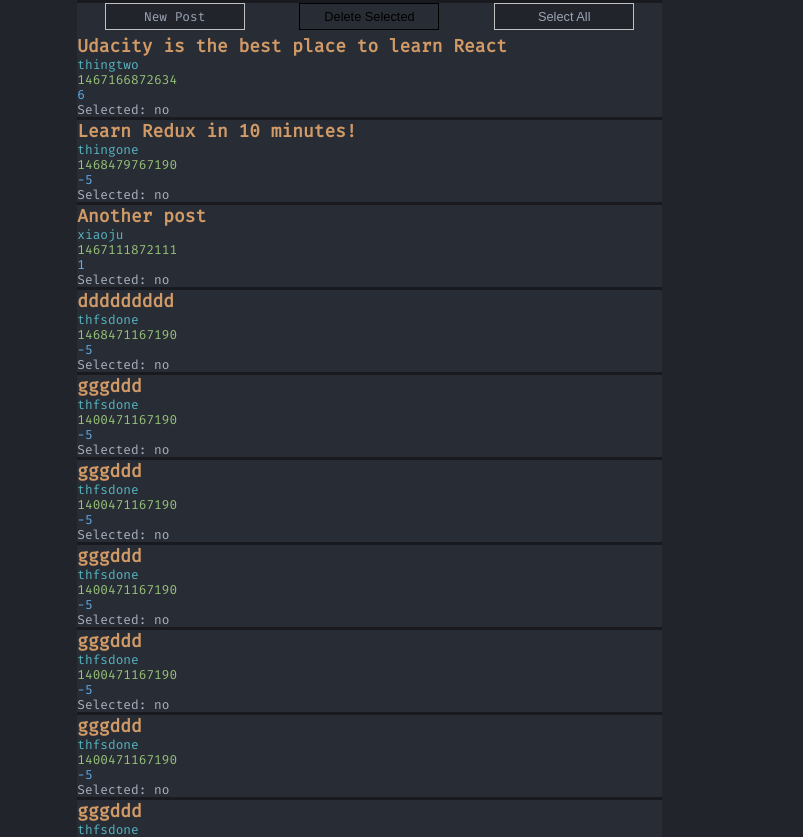
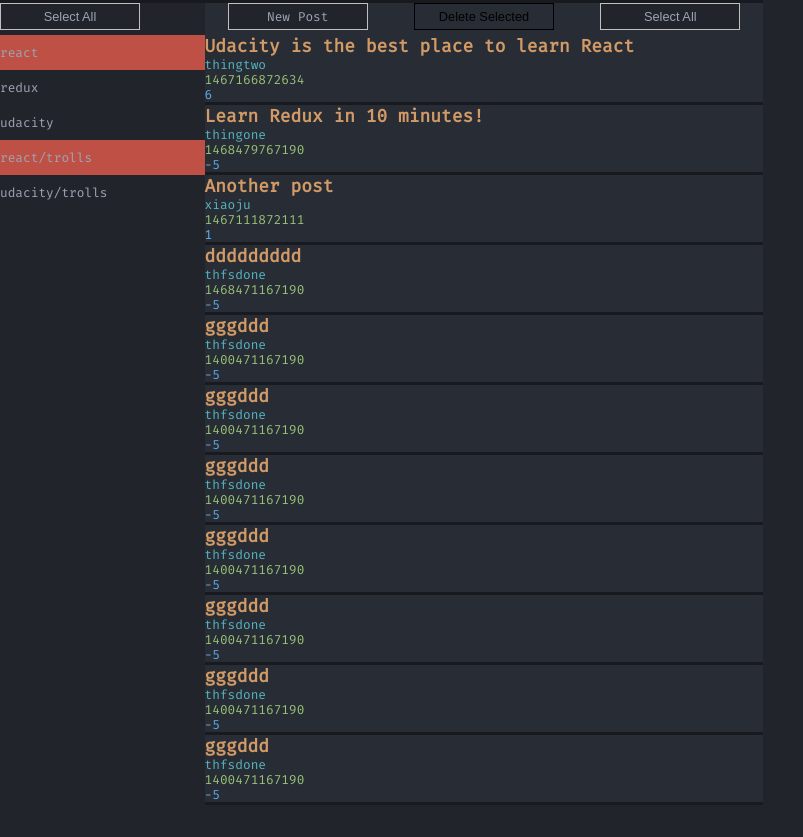
Before and after one commit to xiaoju/react_nd-02b, a React (Create React App) app: page /1/1 in a window 1280 px wide. Shown: the top 837 px of the page, without its empty margins (0-803 px from the left). After the commit the page ends 805 px from the top, so only its background shows below. Built offline with nearby package versions, Linux system fonts and the light colour scheme.

Commit message:
feat: categories panel

```diff
--- a/src/actions/index.js
+++ b/src/actions/index.js
@@ -5,6 +5,13 @@
 export const SELECT_POST = 'SELECT_POST'
 export const SELECT_ALL_POST = 'SELECT_ALL_POST'
 export const SELECT_NONE_POST = 'SELECT_NONE_POST'
+
+
+export const FETCH_CATEGORY = 'FETCH_CATEGORY'
+
+export const SELECT_CATEGORY = 'SELECT_CATEGORY'
+export const SELECT_ALL_CATEGORY ='SELECT_ALL_CATEGORY'
+export const SELECT_NONE_CATEGORY = 'SELECT_NONE_CATEGORY'
 
 export function fetchPost(){
   return {
@@ -33,10 +40,10 @@
   }
 }
 
-export function selectPost(postId){
+export function selectPost(id){
   return {
     type: SELECT_POST,
-    postId
+    id
   }
 }
 
@@ -51,3 +58,28 @@
     type: SELECT_NONE_POST
   }
 }
+
+export function fetchCategory(){
+  return {
+    type: FETCH_CATEGORY
+  }
+}
+
+export function selectCategory(id){
+  return {
+    type: SELECT_CATEGORY,
+    id
+  }
+}
+
+export function selectAllCategory(){
+  return {
+    type: SELECT_ALL_CATEGORY
+  }
+}
+
+export function selectNoneCategory(){
+  return {
+    type: SELECT_NONE_CATEGORY
+  }
+}
--- a/src/components/Categories.js
+++ b/src/components/Categories.js
@@ -1,8 +1,37 @@
-import React from 'react'
+import React, { Component } from 'react'
+import { connect } from 'react-redux'
+import { selectCategory } from '../actions/index'
+import { bindActionCreators } from 'redux'
+import { withRouter } from 'react-router-dom'
 
-const Categories = () => (
-  <div>
-  </div>
-)
+class Categories extends Component {
 
-export default Categories
+  render() {
+    return (
+      <div className='.categories'>
+        {this.props.Categories.allIds.map((id)=>(
+          <div
+            key={id}
+            onClick={()=> this.props.selectCategory(this.props.Categories.perId[id].id)}
+            className={'category ' + (this.props.Categories.SelectedIds.includes(id) ? 'selected' : 'unselected') } >
+            <div className='path'>{this.props.Categories.perId[id].path}</div>
+            {/* <div className='name'>{this.props.Categories.perId[id].name}</div> */}
+          </div>
+        ))
+        }
+      </div>
+    )
+  }
+}
+
+function mapStateToProps(state) {
+  return {
+    Categories: state.Categories
+  }
+}
+
+function mapDispatchToProps(dispatch){
+  return bindActionCreators({ selectCategory: selectCategory}, dispatch)
+}
+
+export default withRouter(connect(mapStateToProps, mapDispatchToProps)(Categories))
--- a/src/components/FilterToolbar.js
+++ b/src/components/FilterToolbar.js
@@ -1,8 +1,64 @@
-import React from 'react'
+import React, { Component } from 'react'
+import { connect } from 'react-redux'
+import { bindActionCreators } from 'redux'
+import {selectNoneCategory, selectAllCategory } from '../actions/index'
+import { withRouter, Link } from 'react-router-dom'
 
-const FilterToolbar = () => (
-  <div>
-  </div>
-)
 
-export default FilterToolbar
+class FilterToolbar extends Component {
+
+  constructor(props) {
+    super(props)
+    this.selectButton = this.selectButton.bind(this)
+  }
+
+  selectButton() {
+    switch (this.props.allIds.length) {
+      case 0:
+        return (
+        <button
+          className="button inactive_button">
+          Select All
+        </button>)
+      case this.props.SelectedIds.length:
+        return (
+        <button
+          onClick={this.props.selectNoneCategory}
+          className="button">
+          Select None
+        </button>)
+      default:
+        return (
+        <button
+          onClick={this.props.selectAllCategory}
+          className="button">
+          Select All
+        </button>)
+    }
+  }
+
+  render() {
+    return (
+      <div className='FilterToolbar'>
+        {this.selectButton()}
+      </div>
+    )
+  }
+}
+
+function mapStateToProps(state) {
+  return {
+    SelectedIds: state.Categories.SelectedIds,
+    allIds: state.Categories.allIds
+  };
+}
+
+function mapDispatchToProps(dispatch){
+  return bindActionCreators({
+     selectNoneCategory: selectNoneCategory,
+     selectAllCategory: selectAllCategory
+   },
+  dispatch)
+}
+
+export default withRouter(connect(mapStateToProps, mapDispatchToProps)(FilterToolbar));
--- a/src/components/List.js
+++ b/src/components/List.js
@@ -13,12 +13,11 @@
           <div
             key={id}
             onClick={()=> this.props.selectPost(this.props.Posts.perId[id].id)}
-            className='post' >
+            className={'post ' + (this.props.Posts.SelectedIds.includes(id) ? 'selected' : 'unselected') } >
             <div className='title'>{this.props.Posts.perId[id].title}</div>
             <div className='author'>{this.props.Posts.perId[id].author}</div>
             <div className='timeStamp'>{this.props.Posts.perId[id].timestamp}</div>
             <div className='voteScore'>{this.props.Posts.perId[id].voteScore}</div>
-            <div> Selected: { this.props.Posts.SelectedIds.includes(id) ? 'yes' : 'no'}</div>
           </div>
         ))
         }
@@ -30,7 +29,7 @@
 function mapStateToProps(state) {
   return {
     Posts: state.Posts
-  };
+  }
 }
 
 function mapDispatchToProps(dispatch){
--- a/src/components/MainPage.js
+++ b/src/components/MainPage.js
@@ -13,9 +13,10 @@
 const MainPage = () => (
   <div className = 'mainPage'>
     <div className = 'filterContainer'>
+      <FilterToolbar />
       <Categories />
       <SearchBar />
-      <FilterToolbar />
+
     </div>
     <div className = 'listContainer'>
       <ListToolbar />
--- a/src/css/App.css
+++ b/src/css/App.css
@@ -41,9 +41,9 @@
   flex-shrink: 1;
   background-color: rgb(33, 37, 43);
   color: rgb(157, 165, 180);
-  /*border-top-color: rgb(24, 26, 31);
-  border-style: solid;
-  border-width: medium;*/
+  border-top-color: rgb(24, 26, 31);
+  border-top-style: solid;
+  border-top-width: medium;
 }
 
 .listContainer {
@@ -52,12 +52,14 @@
   flex-shrink: 2;
   background-color: rgb(40, 44, 52);
   color: rgb(171, 178, 191);
+
+  /* below mostly useful when screen is very narrow, to separate categories from posts */
   border-top-color: rgb(24, 26, 31);
   border-top-style: solid;
   border-top-width: medium;
 }
 
-/* BUG listToolbar buttons get scrolled away, and I want them at bottom! */
+/* BUG listToolbar buttons get scrolled away, and also I want them at bottom! */
   .listToolbar {
     order: 3;
     display: flex;
@@ -88,6 +90,34 @@
 
 /* filterContainer - - - - - - - - - - - - - - - - - - - - - -*/
 
+.filterToolbar {
+  order: 3;
+  display: flex;
+  flex-flow: row wrap;
+  justify-content: space-between;
+}
+
+.filterSortbar {
+  order: 1;
+}
+
+.categories {
+  order: 2;
+}
+
+.category {
+  padding-top: 10px;
+  padding-bottom: 10px;
+}
+
+.path {
+
+}
+
+.name {
+
+}
+
 /* listContainer - - - - - - - - - - - - - - - - - - - - - - -*/
 
 /*.listTop {
@@ -96,33 +126,6 @@
   justify-content: flex-start;
 }*/
 
-
-
-/* detailsContainer - - - - - - - - - - - - - - - - - - - - - */
-
-.postDetails {
-    background-color: rgb(33, 37, 43);
-    color: rgb(157, 165, 180);
-    order: 10;
-    border-top-color: rgb(24, 26, 31);
-    border-top-style: solid;
-    border-top-width: medium;
-}
-
-.comments {
-  order: 20;
-  background-color: rgb(33, 37, 43);
-  color: rgb(157, 165, 180);
-  border-top-color: rgb(24, 26, 31);
-  border-top-style: solid;
-  border-top-width: medium;
-}
-
-/* - - - - - - - - - - - - - - - - - - - - - - - - - - - - - - - */
-
-.settings {
-  background-color: purple;
-}
 
 .post{
   border-bottom-color: rgb(24, 26, 31);
@@ -172,7 +175,7 @@
 }
 
 .linkButton {
-    width: 118px !important;    /* otherwise the Link button is wide than the normal button! */
+    width: 118px !important;    /* otherwise the Link button is wider than the normal button! */
 }
 
 .button:focus {       /* look of the button when navigating with keyboard */
@@ -186,6 +189,47 @@
   border-color: black;
 }
 
+/* detailsContainer - - - - - - - - - - - - - - - - - - - - - */
+
+.postDetails {
+    background-color: rgb(33, 37, 43);
+    color: rgb(157, 165, 180);
+    order: 10;
+    border-top-color: rgb(24, 26, 31);
+    border-top-style: solid;
+    border-top-width: medium;
+}
+
+.comments {
+  order: 20;
+  background-color: rgb(33, 37, 43);
+  color: rgb(157, 165, 180);
+  border-top-color: rgb(24, 26, 31);
+  border-top-style: solid;
+  border-top-width: medium;
+}
+
+/* - - - - - - - - - - - - - - - - - - - - - - - - - - - - - - - */
+
+.settings {
+  background-color: purple;
+}
+
+/*.unselected {
+  background-color: rgb(33, 37, 43);
+}
+
+.blue {
+  background-color: blue;
+}*/
+
+.selected {
+  background-color: rgb(190, 80, 70);
+}
+
+.unselected {
+
+}
 
 /*color: rgb(190, 80, 70);    rouge bordeaux
 rgb(152, 195, 121)          vert des strings
--- /dev/null
+++ b/src/reducers/categoryReducer.js
@@ -0,0 +1,69 @@
+import {
+  FETCH_CATEGORY,
+
+  SELECT_CATEGORY,
+  SELECT_ALL_CATEGORY,
+  SELECT_NONE_CATEGORY
+} from '../actions'
+
+const Dummy = {
+  'perId': {
+    'eradaaaaaaaaaaaesd': { 'id': 'eradaaaaaaaaaaaesd', 'name': 'react', 'path': 'react'},
+    'eradbbbbbbbbbbbesd': { 'id': 'eradbbbbbbbbbbbesd', 'name': 'redux', 'path': 'redux'},
+    'eradcccccccccccesd': { 'id': 'eradcccccccccccesd', 'name': 'udacity', 'path': 'udacity'},
+    'eraddddddddddddesd': { 'id': 'eraddddddddddddesd', 'name': 'trolls', 'path': 'react/trolls'},
+    'eraeeeeeeeeeeeeesd': { 'id': 'eraeeeeeeeeeeeeesd', 'name': 'trolls', 'path': 'udacity/trolls'}
+  },
+  'allIds': [
+    'eradaaaaaaaaaaaesd',
+    'eradbbbbbbbbbbbesd',
+    'eradcccccccccccesd',
+    'eraddddddddddddesd',
+    'eraeeeeeeeeeeeeesd'
+  ],
+  'SelectedIds': ['eradaaaaaaaaaaaesd', 'eraddddddddddddesd']
+}
+
+const Empty = {
+  'perId': {},
+  'allIds': [],
+  'SelectedIds': []
+}
+
+const categoryReducer = (state = Dummy, action) => {
+  switch (action.type) {
+
+    case FETCH_CATEGORY:
+      return Dummy
+
+    case SELECT_CATEGORY:
+      if (state.SelectedIds.includes(action.id)) {
+        return {
+          ...state,
+          SelectedIds: state.SelectedIds.filter((id)=>(id !== action.id))
+        }
+      } else {
+        return {
+          ...state,
+          SelectedIds: state.SelectedIds.concat(action.id)
+        }
+      }
+
+    case SELECT_NONE_CATEGORY:
+      return {
+        ...state,
+        SelectedIds: []
+      }
+
+    case SELECT_ALL_CATEGORY:
+      return {
+        ...state,
+        SelectedIds: state.allIds
+      }
+
+    default:
+      return state
+  }
+}
+
+export default categoryReducer
--- a/src/reducers/index.js
+++ b/src/reducers/index.js
@@ -1,9 +1,11 @@
 import { combineReducers } from 'redux'
 import { reducer as formReducer } from 'redux-form'
 import listReducer from './listReducer'
+import categoryReducer from './categoryReducer'
 
 const appReducer = combineReducers({
   Posts: listReducer,
+  Categories: categoryReducer,
   form: formReducer
 })
 
--- a/src/reducers/listReducer.js
+++ b/src/reducers/listReducer.js
@@ -183,15 +183,15 @@
     case SELECT_POST:
       // a toggle function: if postId belongs to array, then remove it, otherwise adds it.
       // console.log(state)
-      if (state.SelectedIds.includes(action.postId)) {
+      if (state.SelectedIds.includes(action.id)) {
         return {
           ...state,
-          SelectedIds: state.SelectedIds.filter((id)=>(id !== action.postId))
+          SelectedIds: state.SelectedIds.filter((id)=>(id !== action.id))
         }
       } else {
         return {
           ...state,
-          SelectedIds: state.SelectedIds.concat(action.postId)
+          SelectedIds: state.SelectedIds.concat(action.id)
         }
       }
 
```
